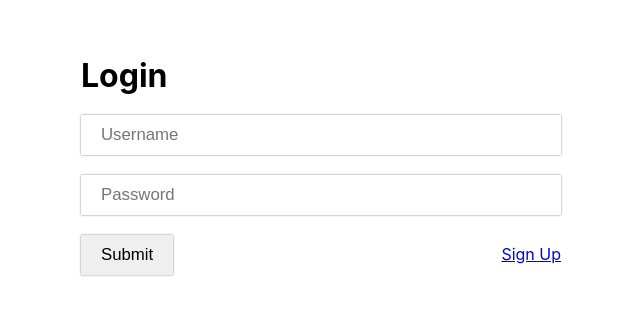
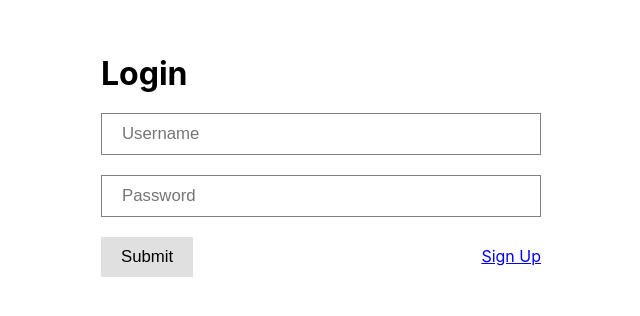
Before and after one commit to SE-OOAD-project-team/social-media-site, a React (Create React App) app in the folder client/: page /login in a window 1280 px wide. Shown: the part 230-546 px from the top of the page, without its empty margins (319-959 px from the left). Built offline with nearby package versions, Linux system fonts and the light colour scheme.

Commit message:
Update Login.css

```diff
--- a/client/src/components/Login.css
+++ b/client/src/components/Login.css
@@ -15,7 +15,7 @@
 
     width: clamp(60vmin, 400px, 100vmin);
     box-sizing: border-box;
-    /* padding: 10px; */
+    padding: 20px;
     /* border: 1px black solid; */
     /* border-radius: 10px; */
     /* box-shadow: 0 0 10px #787878; */
@@ -36,10 +36,10 @@
 .LoginInput {
     width: 100%;
     padding: 10px 20px;
-    /* border: 1px #787878 solid; */
+    border: 1px #808080 solid;
     /* border-radius: 5px; */
     margin: 10px 0;
-    box-shadow: 0 0 2px #808080;
+    /* box-shadow: 0 0 2px #808080; */
     font-size: 1.05rem;
 }
 
@@ -47,6 +47,7 @@
     cursor: pointer;
     padding: 10px 20px;
     margin: 10px 0;
-    box-shadow: 0 0 2px #808080;
+    background: #e0e0e0;
+    /* box-shadow: 0 0 2px #808080; */
     font-size: 1.05rem;
 }
```
